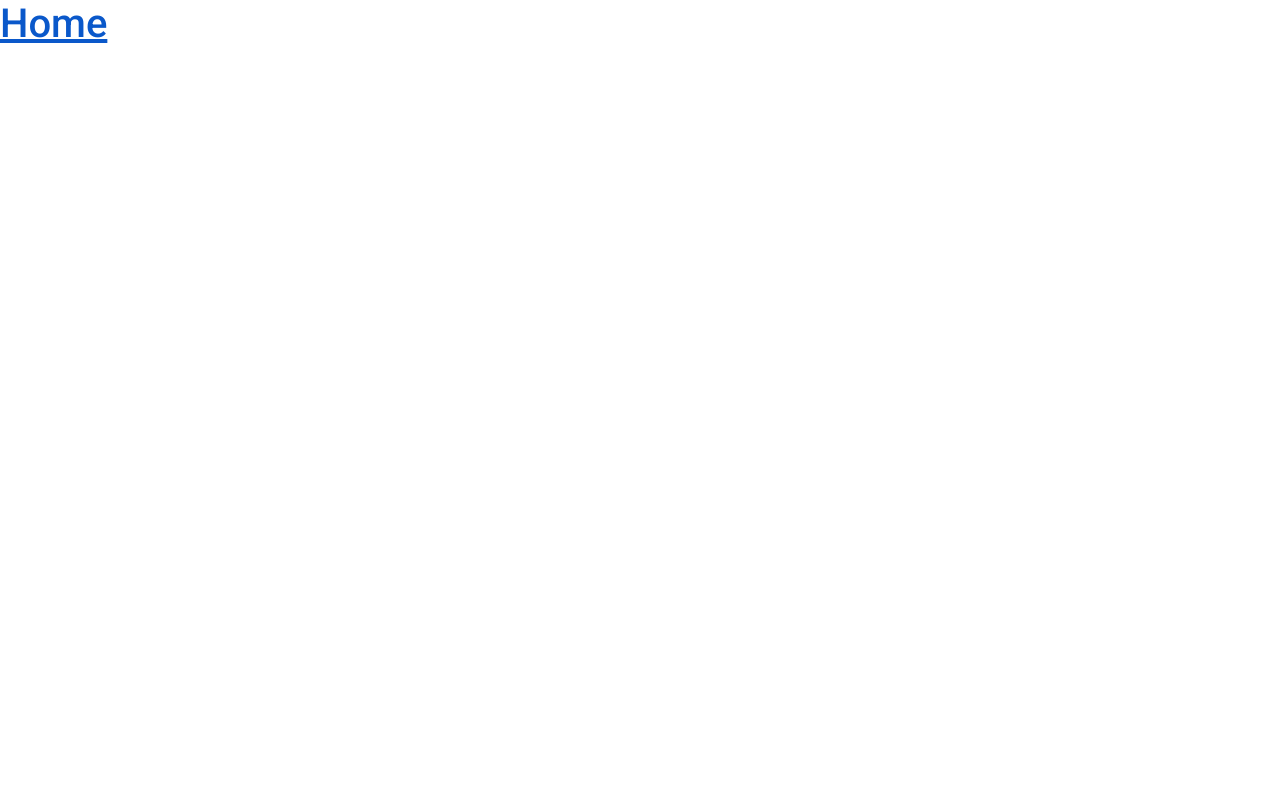
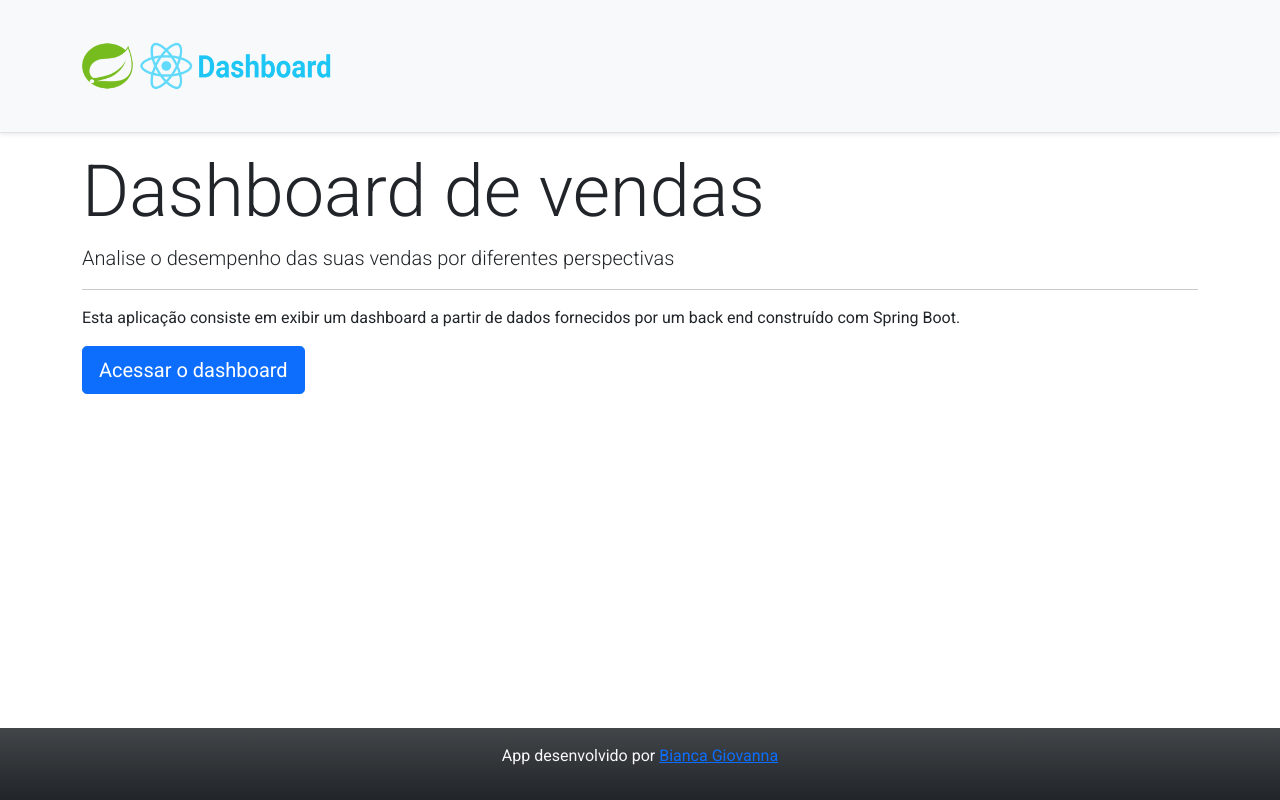
Before and after one commit to BiancaGiovanna/dashboard-Reactjs-java-spring, a React (Create React App) app in the folder frontend/: page / in a window 1280 px wide. Built offline with nearby package versions, Linux system fonts and the light colour scheme.

Commit message:
Home, navigation

```diff
--- a/frontend/src/components/NavBar/index.tsx
+++ b/frontend/src/components/NavBar/index.tsx
@@ -1,3 +1,4 @@
+import { Link } from "react-router-dom";
 import ImgLogo from "./../../assets/img/dashboard.png";
 
 export default function NavBar() {
@@ -5,7 +6,9 @@
     <div className='d-flex flex-column flex-md-row align-items-center p-3 px-md-4 mb-3 bg-light border-bottom shadow-sm'>
       <div className='container'>
         <nav className='my-2 my-md-0 mr-md-3'>
-          <img src={ImgLogo} alt='DevSuperior' width='250' height='100' />
+          <Link to='/'>
+            <img src={ImgLogo} alt='DevSuperior' width='250' height='100' />
+          </Link>
         </nav>
       </div>
     </div>
--- a/frontend/src/pages/Home/index.tsx
+++ b/frontend/src/pages/Home/index.tsx
@@ -1,11 +1,28 @@
+import Footer from "components/Footer";
+import NavBar from "components/NavBar";
 import { Link } from "react-router-dom";
 
 export default function Home() {
   return (
-    <div>
-      <Link to='/dashboard'>
-        <h1>Home</h1>
-      </Link>
-    </div>
+    <>
+      <NavBar />
+      <div className='container'>
+        <div className='jumbotron'>
+          <h1 className='display-2'>Dashboard de vendas</h1>
+          <p className='lead'>
+            Analise o desempenho das suas vendas por diferentes perspectivas
+          </p>
+          <hr />
+          <p>
+            Esta aplicação consiste em exibir um dashboard a partir de dados
+            fornecidos por um back end construído com Spring Boot.
+          </p>
+          <Link className='btn btn-primary btn-lg' to='/dashboard'>
+            Acessar o dashboard
+          </Link>
+        </div>
+      </div>
+      <Footer />
+    </>
   );
 }
```
